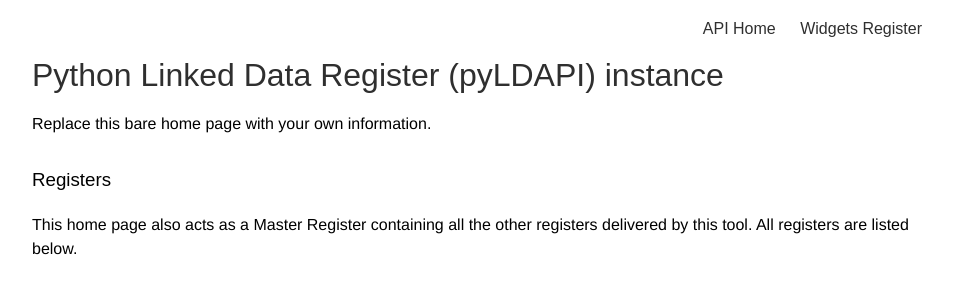
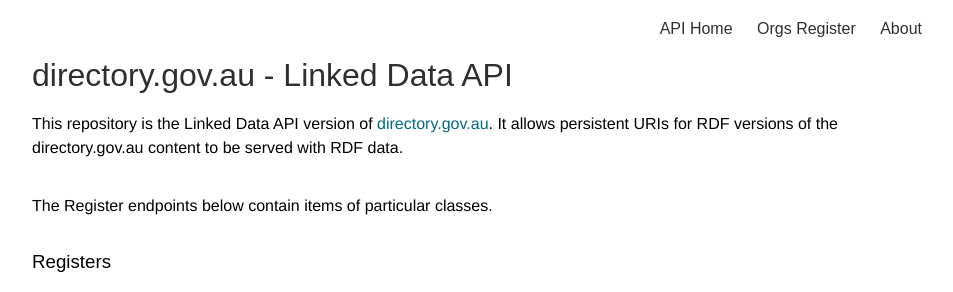
Before and after one commit to CSIRO-enviro-informatics/directory.gov.au-pyldapi, a Flask app: template view/templates/page_index.html in a window 1280 px wide. Shown: the top 292 px of the page, without its empty margins (158-1111 px from the left). Run offline with Flask 2, Linux system fonts and the light colour scheme; the template is opened without the code that fills it, so the values that code supplies are empty.

Commit message:
renamed all Widget things to Org things, added About page

```diff
--- a/model/renderer_widget.py
+++ b/model/renderer_organization.py
@@ -1,3 +1,4 @@
+import os.path
 from flask import Response, render_template
 from rdflib import Graph, URIRef, RDF, RDFS, XSD, Namespace, Literal, BNode
 import _config as conf
@@ -7,9 +8,9 @@
 json.encoder.FLOAT_REPR = lambda f: ("%.2f" % f)
 
 
-class WidgetRenderer(Renderer):
+class OrganizationRenderer(Renderer):
 
-    INSTANCE_CLASS = 'http://example.org/def/widgets#Widget'
+    INSTANCE_CLASS = 'http://www.w3.org/ns/org#Organization'
     INSTANCE_URI_BASE = 'http://localhost:5000/widget/'
 
     @staticmethod
--- /dev/null
+++ b/view/templates/page_about.html
@@ -0,0 +1,6 @@
+{% extends "page_layout.html" %}
+
+{% block content %}
+    <h1>About this directory.gov.au Linked Data API</h1>
+    <p><em>Coming!</em></p>
+{% endblock %}
--- a/view/templates/page_index.html
+++ b/view/templates/page_index.html
@@ -1,8 +1,9 @@
 {% extends "page_layout.html" %}
 
 {% block content %}
-    <h1>Python Linked Data Register (pyLDAPI) instance</h1>
-    <p>Replace this bare home page with your own information.</p>
+    <h1>directory.gov.au - Linked Data API</h1>
+    <p>This repository is the Linked Data API version of <a href="http://directory.gov.au">directory.gov.au</a>. It allows persistent URIs for RDF versions of the directory.gov.au content to be served with RDF data.</p>
+    <p>The Register endpoints below contain items of particular classes.</p>
     <h3>Registers</h3>
     <p>This home page also acts as a Master Register containing all the other registers delivered by this tool. All registers are listed below.</p>
     <table class="pretty">
@@ -13,9 +14,9 @@
         </tr>
     {% for register in register_tree %}
         <tr>
-            <td style="width: 20%"> <h3><a href={{register.get('uri')}}> {{register.get('uri')}}</a></h3> </td>
-            <td>{{register.get('description')}}</td>
-            <td>{{register.get('contained_item_class')}}</td>
+            <td style="width: 20%"> <h3><a href={{ register.get('uri') }}> {{ register.get('uri') }}</a></h3> </td>
+            <td>{{ register.get('description') }}</td>
+            <td><a href="{{ register.get('contained_item_class') }}">{{ register.get('contained_item_class') }}</a></td>
         </tr>
     {% endfor %}
     </table>
--- a/view/templates/page_layout.html
+++ b/view/templates/page_layout.html
@@ -2,7 +2,7 @@
 <html>
 <head lang="en">
     <meta charset="utf-8">
-    <title>Sites API</title>
+    <title>AU Orgs API</title>
     <link rel="stylesheet" href="{{ url_for('static', filename='css/vanilla/theme.css') }}" />
 </head>
 <body>
--- a/view/templates/page_widget.html
+++ b/view/templates/page_widget.html
@@ -8,5 +8,5 @@
     <p>{{ creation_date }}</p>
 
     <h2>Other views</h2>
-    <p>Other views of this Sample are listed in the <a href="{{ url_for('controller.widget', widget_id=widget_id) }}?_view=alternates">Alternates View</a>.</p>
+    <p>Other views of this Sample are listed in the <a href="{{ url_for('controller.organization', organization_id=organization_id) }}?_view=alternates">Alternates View</a>.</p>
 {% endblock %}
--- a/view/templates/vanilla/nav.html
+++ b/view/templates/vanilla/nav.html
@@ -1,4 +1,5 @@
 <div id="ga-nav">
 	<a href="{{ url_for('controller.index') }}">API Home</a>
-	<a href="{{ url_for('controller.widgets') }}">Widgets Register</a>
+	<a href="{{ url_for('controller.organizations') }}">Orgs Register</a>
+    <a href="{{ url_for('controller.about') }}">About</a>
 </div>
```
Also changed, not shown: controller/routes.py (+18 -13 lines), README.md.
